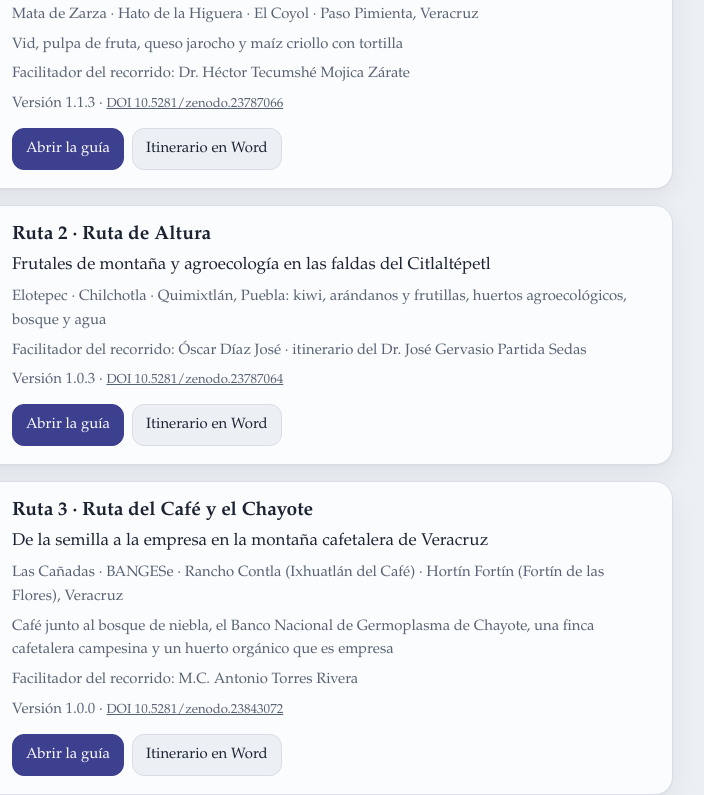
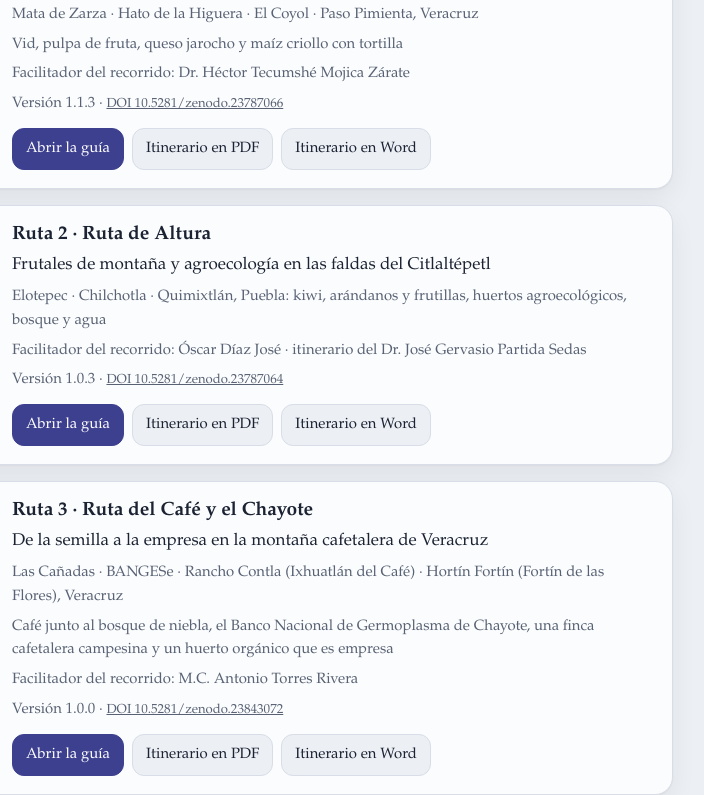
Before and after one commit to hectortecumshe-ai/recorridos-somexa, a plain HTML site: page index.html in a window 1280 px wide. Shown: the part 409-1204 px from the top of the page, 357-1061 px from the left. Drawn offline with Linux system fonts and the light colour scheme.

Commit message:
Itinerarios de las tres rutas también en PDF
Co-Authored-By: Claude Opus 5.5 <noreply@anthropic.com>

```diff
--- a/index.html
+++ b/index.html
@@ -74,9 +74,9 @@ footer { font-size: .86rem; color: var(--gris); border-top: 1px solid var(--line
       qué observar y alternativas desde la sostenibilidad. Funcionan sin internet una vez abiertas.</p>
   </header>
   <section class="tarjetas" aria-label="Recorridos">
-    <article class="tarjeta"><a href="https://hectortecumshe-ai.github.io/recorridos-somexa/2026-ruta-1/"><img src="2026-ruta-1/icono-192.png" alt=""></a><div class="cuerpo"><h3><a href="https://hectortecumshe-ai.github.io/recorridos-somexa/2026-ruta-1/" style="color:inherit;text-decoration:none">Ruta 1 · Zonas tropicales de agricultura agroecológica</a></h3><p>IV Congreso Mexicano de Agroecología 2026 · sábado 14 de noviembre de 2026</p><p class="gris" style="font-size:.93rem">Mata de Zarza · Hato de la Higuera · El Coyol · Paso Pimienta, Veracruz</p><p class="gris" style="font-size:.93rem">Vid, pulpa de fruta, queso jarocho y maíz criollo con tortilla</p><p class="gris" style="font-size:.93rem">Facilitador del recorrido: Dr. Héctor Tecumshé Mojica Zárate</p><p class="gris" style="font-size:.93rem">Versión 1.1.3 · <a class="doi" href="https://doi.org/10.5281/zenodo.23787066">DOI 10.5281/zenodo.23787066</a></p><div class="botones"><a class="btn prim" href="https://hectortecumshe-ai.github.io/recorridos-somexa/2026-ruta-1/">Abrir la guía</a><a class="btn" href="itinerarios/2026-ruta-1-itinerario.docx">Itinerario en Word</a></div></div></article>
-    <article class="tarjeta"><a href="https://hectortecumshe-ai.github.io/recorridos-somexa/2026-ruta-2/"><img src="2026-ruta-2/icono-192.png" alt=""></a><div class="cuerpo"><h3><a href="https://hectortecumshe-ai.github.io/recorridos-somexa/2026-ruta-2/" style="color:inherit;text-decoration:none">Ruta 2 · Ruta de Altura</a></h3><p>Frutales de montaña y agroecología en las faldas del Citlaltépetl</p><p class="gris" style="font-size:.93rem">Elotepec · Chilchotla · Quimixtlán, Puebla: kiwi, arándanos y frutillas, huertos agroecológicos, bosque y agua</p><p class="gris" style="font-size:.93rem">Facilitador del recorrido: Óscar Díaz José · itinerario del Dr. José Gervasio Partida Sedas</p><p class="gris" style="font-size:.93rem">Versión 1.0.3 · <a class="doi" href="https://doi.org/10.5281/zenodo.23787064">DOI 10.5281/zenodo.23787064</a></p><div class="botones"><a class="btn prim" href="https://hectortecumshe-ai.github.io/recorridos-somexa/2026-ruta-2/">Abrir la guía</a><a class="btn" href="itinerarios/2026-ruta-2-itinerario.docx">Itinerario en Word</a></div></div></article>
-    <article class="tarjeta"><a href="https://hectortecumshe-ai.github.io/recorridos-somexa/2026-ruta-3/"><img src="2026-ruta-3/icono-192.png" alt=""></a><div class="cuerpo"><h3><a href="https://hectortecumshe-ai.github.io/recorridos-somexa/2026-ruta-3/" style="color:inherit;text-decoration:none">Ruta 3 · Ruta del Café y el Chayote</a></h3><p>De la semilla a la empresa en la montaña cafetalera de Veracruz</p><p class="gris" style="font-size:.93rem">Las Cañadas · BANGESe · Rancho Contla (Ixhuatlán del Café) · Hortín Fortín (Fortín de las Flores), Veracruz</p><p class="gris" style="font-size:.93rem">Café junto al bosque de niebla, el Banco Nacional de Germoplasma de Chayote, una finca cafetalera campesina y un huerto orgánico que es empresa</p><p class="gris" style="font-size:.93rem">Facilitador del recorrido: M.C. Antonio Torres Rivera</p><p class="gris" style="font-size:.93rem">Versión 1.0.0 · <a class="doi" href="https://doi.org/10.5281/zenodo.23843072">DOI 10.5281/zenodo.23843072</a></p><div class="botones"><a class="btn prim" href="https://hectortecumshe-ai.github.io/recorridos-somexa/2026-ruta-3/">Abrir la guía</a><a class="btn" href="itinerarios/2026-ruta-3-itinerario.docx">Itinerario en Word</a></div></div></article>
+    <article class="tarjeta"><a href="https://hectortecumshe-ai.github.io/recorridos-somexa/2026-ruta-1/"><img src="2026-ruta-1/icono-192.png" alt=""></a><div class="cuerpo"><h3><a href="https://hectortecumshe-ai.github.io/recorridos-somexa/2026-ruta-1/" style="color:inherit;text-decoration:none">Ruta 1 · Zonas tropicales de agricultura agroecológica</a></h3><p>IV Congreso Mexicano de Agroecología 2026 · sábado 14 de noviembre de 2026</p><p class="gris" style="font-size:.93rem">Mata de Zarza · Hato de la Higuera · El Coyol · Paso Pimienta, Veracruz</p><p class="gris" style="font-size:.93rem">Vid, pulpa de fruta, queso jarocho y maíz criollo con tortilla</p><p class="gris" style="font-size:.93rem">Facilitador del recorrido: Dr. Héctor Tecumshé Mojica Zárate</p><p class="gris" style="font-size:.93rem">Versión 1.1.3 · <a class="doi" href="https://doi.org/10.5281/zenodo.23787066">DOI 10.5281/zenodo.23787066</a></p><div class="botones"><a class="btn prim" href="https://hectortecumshe-ai.github.io/recorridos-somexa/2026-ruta-1/">Abrir la guía</a><a class="btn" href="itinerarios/2026-ruta-1-itinerario.pdf">Itinerario en PDF</a><a class="btn" href="itinerarios/2026-ruta-1-itinerario.docx">Itinerario en Word</a></div></div></article>
+    <article class="tarjeta"><a href="https://hectortecumshe-ai.github.io/recorridos-somexa/2026-ruta-2/"><img src="2026-ruta-2/icono-192.png" alt=""></a><div class="cuerpo"><h3><a href="https://hectortecumshe-ai.github.io/recorridos-somexa/2026-ruta-2/" style="color:inherit;text-decoration:none">Ruta 2 · Ruta de Altura</a></h3><p>Frutales de montaña y agroecología en las faldas del Citlaltépetl</p><p class="gris" style="font-size:.93rem">Elotepec · Chilchotla · Quimixtlán, Puebla: kiwi, arándanos y frutillas, huertos agroecológicos, bosque y agua</p><p class="gris" style="font-size:.93rem">Facilitador del recorrido: Óscar Díaz José · itinerario del Dr. José Gervasio Partida Sedas</p><p class="gris" style="font-size:.93rem">Versión 1.0.3 · <a class="doi" href="https://doi.org/10.5281/zenodo.23787064">DOI 10.5281/zenodo.23787064</a></p><div class="botones"><a class="btn prim" href="https://hectortecumshe-ai.github.io/recorridos-somexa/2026-ruta-2/">Abrir la guía</a><a class="btn" href="itinerarios/2026-ruta-2-itinerario.pdf">Itinerario en PDF</a><a class="btn" href="itinerarios/2026-ruta-2-itinerario.docx">Itinerario en Word</a></div></div></article>
+    <article class="tarjeta"><a href="https://hectortecumshe-ai.github.io/recorridos-somexa/2026-ruta-3/"><img src="2026-ruta-3/icono-192.png" alt=""></a><div class="cuerpo"><h3><a href="https://hectortecumshe-ai.github.io/recorridos-somexa/2026-ruta-3/" style="color:inherit;text-decoration:none">Ruta 3 · Ruta del Café y el Chayote</a></h3><p>De la semilla a la empresa en la montaña cafetalera de Veracruz</p><p class="gris" style="font-size:.93rem">Las Cañadas · BANGESe · Rancho Contla (Ixhuatlán del Café) · Hortín Fortín (Fortín de las Flores), Veracruz</p><p class="gris" style="font-size:.93rem">Café junto al bosque de niebla, el Banco Nacional de Germoplasma de Chayote, una finca cafetalera campesina y un huerto orgánico que es empresa</p><p class="gris" style="font-size:.93rem">Facilitador del recorrido: M.C. Antonio Torres Rivera</p><p class="gris" style="font-size:.93rem">Versión 1.0.0 · <a class="doi" href="https://doi.org/10.5281/zenodo.23843072">DOI 10.5281/zenodo.23843072</a></p><div class="botones"><a class="btn prim" href="https://hectortecumshe-ai.github.io/recorridos-somexa/2026-ruta-3/">Abrir la guía</a><a class="btn" href="itinerarios/2026-ruta-3-itinerario.pdf">Itinerario en PDF</a><a class="btn" href="itinerarios/2026-ruta-3-itinerario.docx">Itinerario en Word</a></div></div></article>
   </section>
   <section class="tarjetas" aria-label="Antología">
     <article class="tarjeta"><a href="https://hectortecumshe-ai.github.io/recorridos-somexa/antologia/"><img src="antologia/img/logo-somexa.png" alt=""></a><div class="cuerpo"><h3><a href="https://hectortecumshe-ai.github.io/recorridos-somexa/antologia/" style="color:inherit;text-decoration:none">Antología de recorridos SOMEXA 2026</a></h3><p>Monografías e información socioambiental y agroecológica de las localidades visitadas desde un enfoque de Sistemas Complejos Adaptativos en la Agroecología</p><p class="gris" style="font-size:.93rem">Trece monografías de las tres rutas, con climograma, lectura como sistema complejo adaptativo y red del agroecosistema de cada sitio</p><p class="gris" style="font-size:.93rem">Síntesis comparada, instructivos de uso de las tres guías y directorio de las familias de aplicaciones con código QR</p><p class="gris" style="font-size:.93rem">Héctor Tecumshé Mojica-Zárate, Óscar Díaz-José, Sergio Alejo-Bello, José Gervasio Partida-Sedas y José Orlando Rojas-Reyes</p><div class="botones"><a class="btn prim" href="https://hectortecumshe-ai.github.io/recorridos-somexa/antologia/">Leer en línea</a><a class="btn" href="antologia/Antologia-recorridos-SOMEXA-2026.pdf">Descargar PDF</a><a class="btn" href="https://doi.org/10.5281/zenodo.23845759">DOI 10.5281/zenodo.23845759</a></div></div></article>
```
Also changed, not shown: 4 other files.
